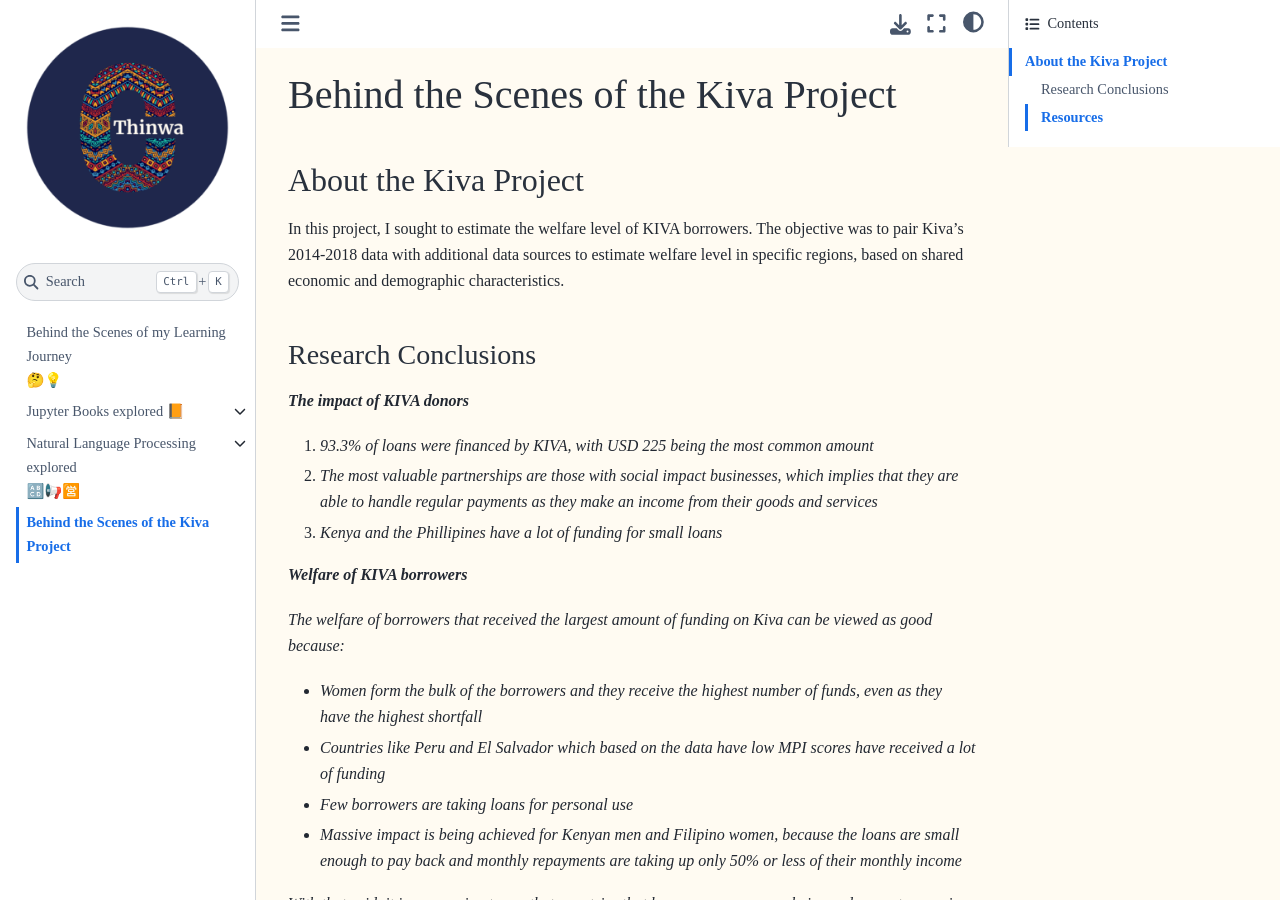
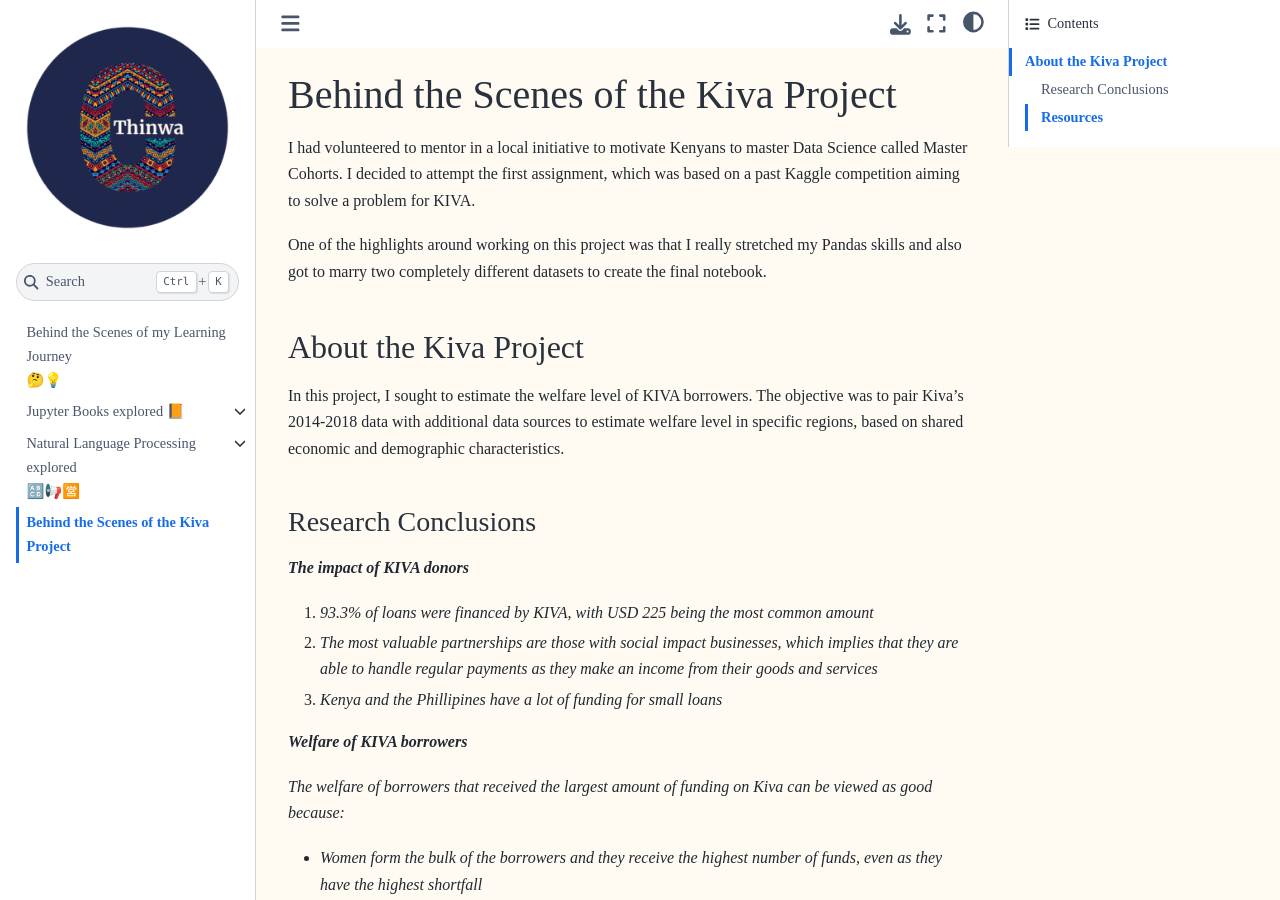
Before and after one commit to CeeThinwa/BTS-Continuous-Learning, a Jupyter Book: the page built from book/Kiva.md, in a window 1280 px wide and 900 px high. Built offline with Jupyter Book 1.0.4 settings and Sphinx 7.4.7 and the Sphinx Book theme 1.1.4, drawn with Linux system fonts in a browser that asks for light colours.

Commit message:
Update Kiva.md

```diff
--- a/book/Kiva.md
+++ b/book/Kiva.md
@@ -1,9 +1,24 @@
 (kiva)=
 # Behind the Scenes of the Kiva Project
 
+I had volunteered to mentor in a local initiative to
+motivate Kenyans to master Data Science called Master
+Cohorts. I decided to attempt the first assignment,
+which was based on a past Kaggle competition aiming
+to solve a problem for KIVA.
+
+One of the highlights around working on this project
+was that I really stretched my Pandas skills and also
+got to marry two completely different datasets to
+create the final notebook.
+
 ## About the Kiva Project
 
-In this project, I sought to estimate the welfare level of KIVA borrowers. The objective was to pair Kiva's 2014-2018 data with additional data sources to estimate welfare level in specific regions, based on shared economic and demographic characteristics.
+In this project, I sought to estimate the welfare level
+of KIVA borrowers. The objective was to pair Kiva's
+2014-2018 data with additional data sources to estimate
+welfare level in specific regions, based on shared economic
+and demographic characteristics.
 
 ### Research Conclusions
 
```
